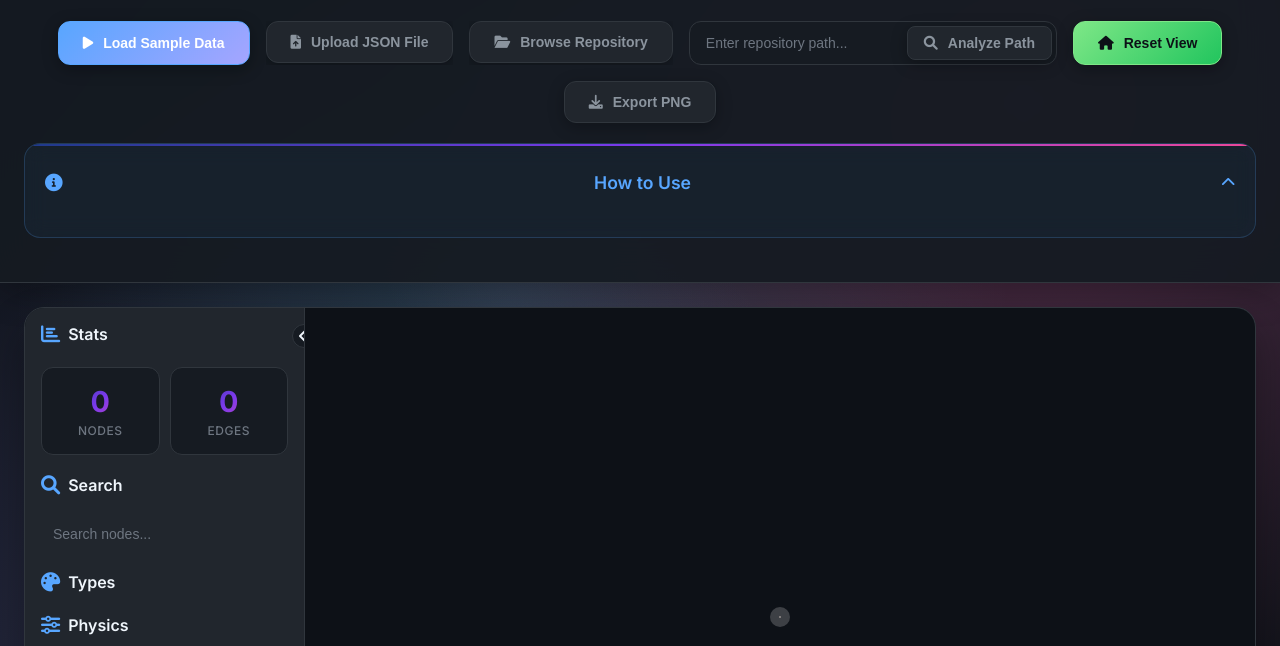
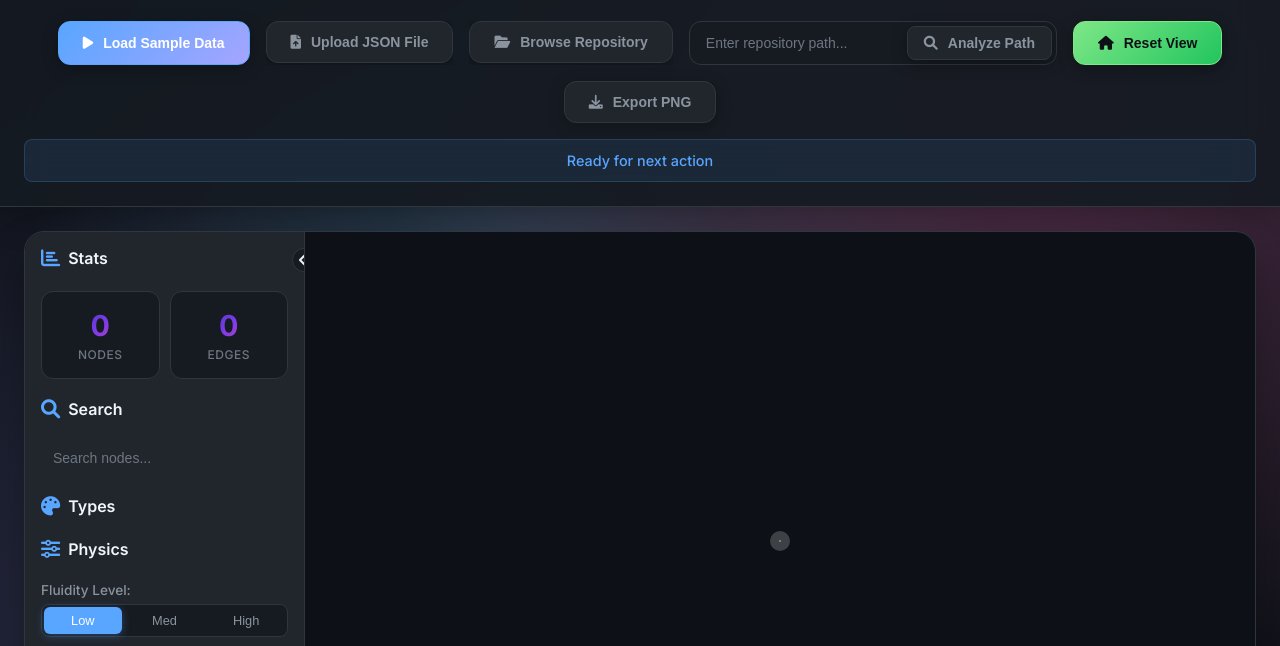
Before and after one commit to omar251/repo_graph, a website: page public/index.html in a window 1280 px wide. Shown: the part 109-755 px from the top of the page. Drawn offline with nearby package versions, Linux system fonts and the light colour scheme.

Commit message:
feat: Update package.json to include module type and enhance status message handling in dependency graph viewer

```diff
--- a/package.json
+++ b/package.json
@@ -3,7 +3,7 @@
   "version": "1.0.0",
   "description": "A tool for analyzing and visualizing code dependencies in JavaScript and Python projects",
   "main": "analyze_dependencies.js",
-  "type": "module",
+
   "bin": {
     "repo-graph": "./analyze_dependencies.js"
   },
--- a/public/index.html
+++ b/public/index.html
@@ -469,13 +469,14 @@
 
         .status {
             margin-top: 16px;
-            padding: 16px 24px;
-            border-radius: 12px;
+            padding: 12px 20px;
+            border-radius: 8px;
             text-align: center;
             font-weight: 500;
             backdrop-filter: blur(10px);
             border: 1px solid transparent;
             transition: all 0.3s ease;
+            font-size: 0.9rem;
         }
 
         .status.success {
@@ -494,6 +495,12 @@
 
         .hidden {
             display: none !important;
+        }
+
+        .status:not(.success):not(.error) {
+            background: rgba(88, 166, 255, 0.1);
+            color: var(--accent-blue);
+            border-color: rgba(88, 166, 255, 0.2);
         }
 
         /* Data info styling */
@@ -1548,23 +1555,7 @@
             </button>
         </div>
 
-        <div class="instructions">
-            <h4 class="instructions-toggle" onclick="toggleInstructions()">
-                <i class="fas fa-info-circle"></i> How to Use
-                <i class="fas fa-chevron-down toggle-icon" id="toggle-icon"></i>
-            </h4>
-            <div class="instructions-content" id="instructions-content">
-                <ul>
-                    <li><strong>Load Sample Data:</strong> See the graph with demo data instantly</li>
-                    <li><strong>Upload JSON File:</strong> Load your own network-data.json file</li>
-                    <li><strong>Browse Repository:</strong> Select a local folder to analyze its dependencies</li>
-                    <li><strong>Analyze Path:</strong> Enter a specific repository path for analysis</li>
-                    <li><strong>Server Mode:</strong> Run <code>node server.js</code> for full backend functionality</li>
-                </ul>
-            </div>
-        </div>
-
-        <div id="status" class="status hidden"></div>
+        <div id="status" class="status">Ready to load data. Try the sample data or upload a JSON file!</div>
     </div>
 
     <div class="main-container">
@@ -1700,6 +1691,19 @@
                 <div id="data-info" style="background: var(--bg-secondary) !important; color: var(--text-secondary) !important; border: 1px solid var(--border-primary) !important; border-radius: 8px !important; padding: 12px !important; font-size: 0.85rem !important; line-height: 1.4 !important;">
                     No data loaded
                 </div>
+
+                <h3><i class="fas fa-info-circle"></i> Instructions</h3>
+                <div class="instructions">
+                    <div class="instructions-content">
+                        <ul style="margin-left: 16px; color: var(--text-secondary); font-size: 0.8rem; line-height: 1.4;">
+                            <li><strong>Load Sample Data:</strong> See demo instantly</li>
+                            <li><strong>Upload JSON:</strong> Load your network-data.json</li>
+                            <li><strong>Browse Repository:</strong> Select local folder</li>
+                            <li><strong>Analyze Path:</strong> Enter repository path</li>
+                            <li><strong>Search:</strong> Use Ctrl+F to find nodes</li>
+                        </ul>
+                    </div>
+                </div>
             </div>
         </div>
 
@@ -1720,13 +1724,7 @@
 
     <script src="js/dependency-graph.js"></script>
     <script>
-        function toggleInstructions() {
-            const content = document.getElementById('instructions-content');
-            const icon = document.getElementById('toggle-icon');
-
-            content.classList.toggle('collapsed');
-            icon.classList.toggle('rotated');
-        }
+
 
         function toggleSidebar() {
             const sidebar = document.getElementById('sidebar');
@@ -1868,15 +1866,7 @@
             }
         }
 
-        // Start with instructions collapsed by default
-        document.addEventListener('DOMContentLoaded', () => {
-            const content = document.getElementById('instructions-content');
-            const icon = document.getElementById('toggle-icon');
-
-            // Collapse by default for cleaner interface
-            content.classList.add('collapsed');
-            icon.classList.add('rotated');
-        });
+
     </script>
 </body>
 </html>
--- a/public/js/dependency-graph.js
+++ b/public/js/dependency-graph.js
@@ -964,11 +964,13 @@ class DependencyGraphViewer {
         const statusDiv = document.getElementById('status');
         statusDiv.innerHTML = message;
         statusDiv.className = `status ${type}`;
-        statusDiv.classList.remove('hidden');
-
-        setTimeout(() => {
-            statusDiv.classList.add('hidden');
-        }, 5000);
+
+        if (type === 'success' || type === 'error') {
+            setTimeout(() => {
+                statusDiv.innerHTML = 'Ready for next action';
+                statusDiv.className = 'status';
+            }, 3000);
+        }
     }
 
     loadFileData(file) {
```
